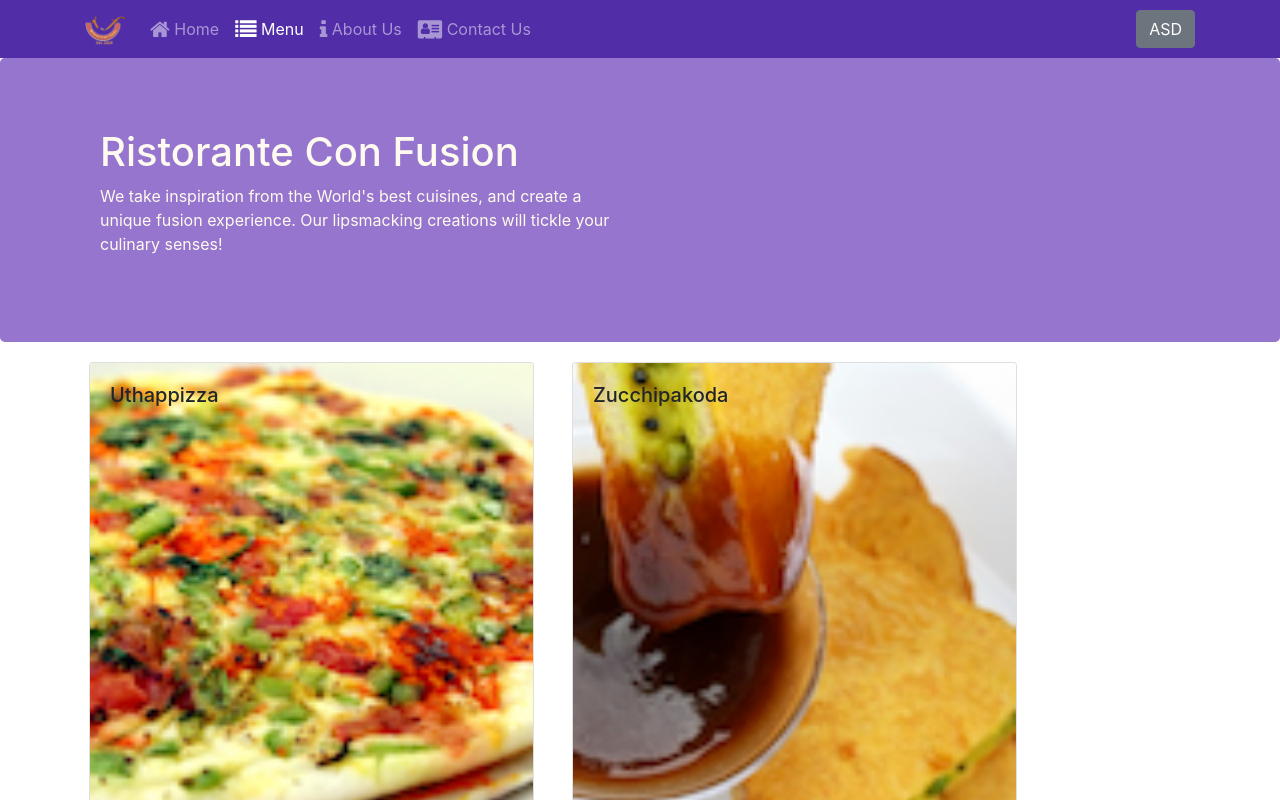
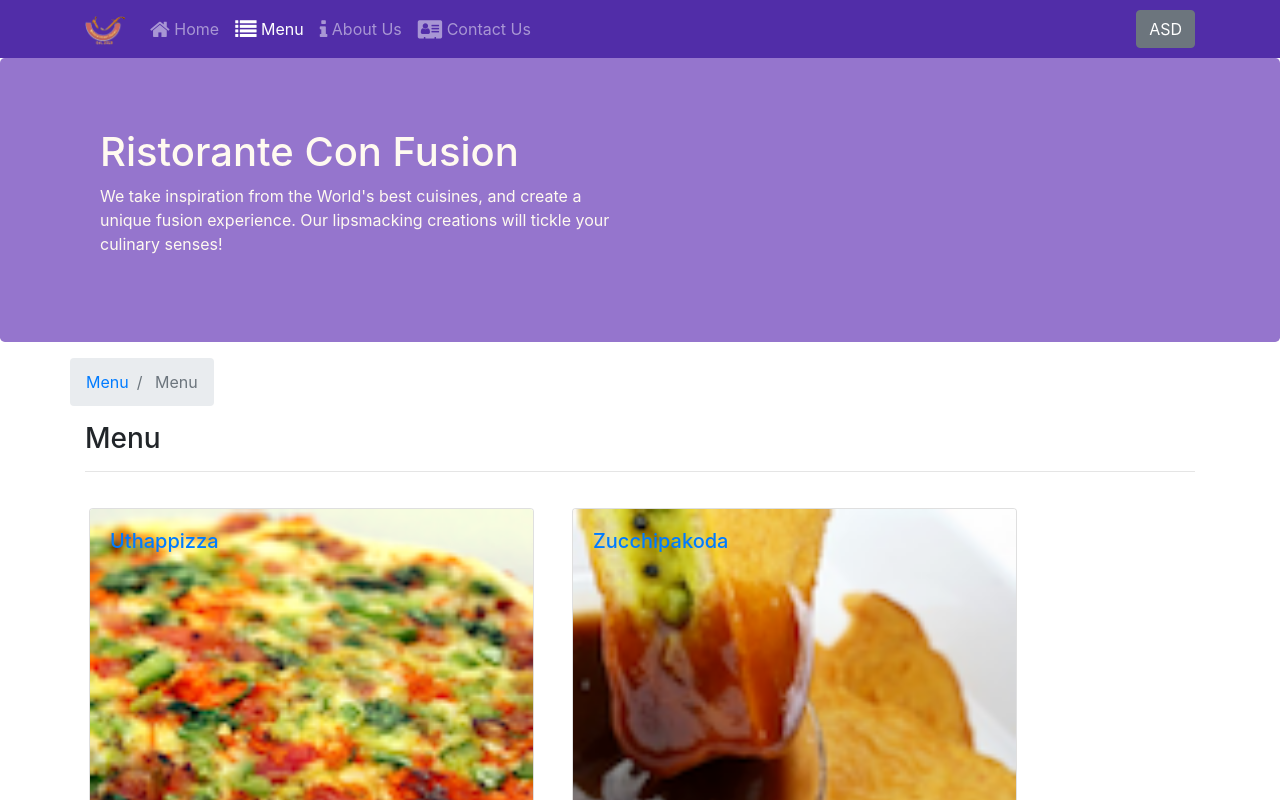
Before and after one commit to SebastianLabadie/Coursera-Project, a React (Create React App) app in the folder coursera-project-react/: page /menu in a window 1280 px wide. Shown: the top 800 px of the page. Built offline with nearby package versions, Linux system fonts and the light colour scheme.

Commit message:
Single Page Applications Part 2

```diff
--- a/coursera-project-react/src/components/ContactComponent.js
+++ b/coursera-project-react/src/components/ContactComponent.js
@@ -1,8 +1,22 @@
 import React from 'react'
+import {Breadcrumb,BreadcrumbItem} from 'reactstrap'
+import {Link} from 'react-router-dom'
 
 function Contact(props) {
     return(
         <div className="container">
+            <div className="row mt-3">
+                <Breadcrumb>
+                    <BreadcrumbItem> <Link to="/home">Home</Link>
+                    </BreadcrumbItem>
+                    <BreadcrumbItem active> Contact Us
+                    </BreadcrumbItem>
+                </Breadcrumb>
+                <div className="col-12">
+                    <h3>Contact Us</h3>
+                    <hr />
+                </div>
+            </div>
             <div className="row row-content">
                 <div className="col-12">
                 <h3>Location Information</h3>
--- a/coursera-project-react/src/components/DishdetailComponent.js
+++ b/coursera-project-react/src/components/DishdetailComponent.js
@@ -1,6 +1,7 @@
 import React from 'react';
 import { Card, CardImg, CardImgOverlay, CardText, CardBody,
-    CardTitle } from 'reactstrap';
+    CardTitle, Breadcrumb,BreadcrumbItem } from 'reactstrap';
+import {Link} from 'react-router-dom'
 
 
    function RenderComments({comments}) {
@@ -55,14 +56,24 @@ import { Card, CardImg, CardImgOverlay, CardText, CardBody,
         return (
           <div className="container">
             <div className="row">
-                <div className="col-12 col-md-5 m-1">
-                  <RenderDish dish={props.dish} />
-                </div>
+                      <Breadcrumb>
+                          <BreadcrumbItem> <Link to="/menu">Menu</Link>
+                          </BreadcrumbItem>
+                          <BreadcrumbItem active> {props.dish.name}
+                          </BreadcrumbItem>
+                      </Breadcrumb>
+                      <div className="col-12">
+                          <h3>{props.dish.name}</h3>
+                          <hr />
+                      </div>
+                      <div className="col-12 col-md-5 m-1">
+                        <RenderDish dish={props.dish} />
+                      </div>
+                      <div className="col-12 col-md-5 m-1">
+                        <RenderComments comments={props.comments} />
+                      </div>
+            </div>
 
-                <div className="col-12 col-md-5 m-1">
-                  <RenderComments comments={props.dish.comments} />
-                </div>
-              </div>
           </div>
 
         );
--- a/coursera-project-react/src/components/MainComponent.js
+++ b/coursera-project-react/src/components/MainComponent.js
@@ -37,6 +37,13 @@ class Main extends Component{
 
       )
     }
+    const DishWithId= ({match}) =>{
+      return(
+        <DishDetail dish={this.state.dishes.filter((dish) => dish.id===parseInt(match.params.dishId,10))[0]}
+          comments={this.state.comments.filter((comment) => comment.dishId===parseInt(match.params.dishId,10))}
+        />
+      )
+    }
 
     return (
       <div >
@@ -44,6 +51,7 @@ class Main extends Component{
       <Switch >
         <Route exact path="/home" component={HomePage} />
         <Route exact path="/menu" component={() => <Menu dishes={this.state.dishes}/>}/>
+        <Route path="/menu/:dishId" component={DishWithId} />
         <Route exact path="/contactus" component={() => <Contact />} />
         <Redirect to="/home" component={HomePage} />
       </Switch>
--- a/coursera-project-react/src/components/MenuComponent.js
+++ b/coursera-project-react/src/components/MenuComponent.js
@@ -1,18 +1,21 @@
 import React from 'react';
 import DishDetail from './DishdetailComponent';
 import { Card, CardImg, CardImgOverlay,
-    CardTitle } from 'reactstrap';
+    CardTitle, Breadcrumb,BreadcrumbItem } from 'reactstrap';
+import { Link } from 'react-router-dom'
 
 
-function RenderMenuItem({ dish , onClick}){
+function RenderMenuItem({ dish , onClick }){
     return(
         <div key={dish.id} >
-            <Card onClick={() => onClick(dish.id)} >
-                <CardImg width="100%"  object src={dish.image} alt={dish.name} />
-                <CardImgOverlay>
-                    <CardTitle> {dish.name}</CardTitle>
-                </CardImgOverlay>
-            </Card>
+            <Link to={`/menu/${dish.id}`}>
+                <Card >
+                    <CardImg width="100%"  object src={dish.image} alt={dish.name} />
+                    <CardImgOverlay>
+                        <CardTitle> {dish.name}</CardTitle>
+                    </CardImgOverlay>
+                </Card>
+             </Link>
         </div>
     );
 }
@@ -21,7 +24,7 @@ function RenderMenuItem({ dish , onClick}){
         const menu= props.dishes.map((dish) => {
             return (
                 <div key={dish.id } className="col-12 col-md-5 m-1">
-                  <RenderMenuItem dish={dish} onClick={props.onClick} />
+                  <RenderMenuItem dish={dish} />
                 </div>
             )
 
@@ -29,6 +32,18 @@ function RenderMenuItem({ dish , onClick}){
 
         return(
             <div className="container">
+                <div className="row mt-3">
+                    <Breadcrumb>
+                        <BreadcrumbItem> <Link to="/home">Menu</Link>
+                        </BreadcrumbItem>
+                        <BreadcrumbItem active> Menu
+                        </BreadcrumbItem>
+                    </Breadcrumb>
+                    <div className="col-12">
+                        <h3>Menu</h3>
+                        <hr />
+                    </div>
+                </div>
                 <div className="row mt-3">
                         {menu}
                 </div>
```
